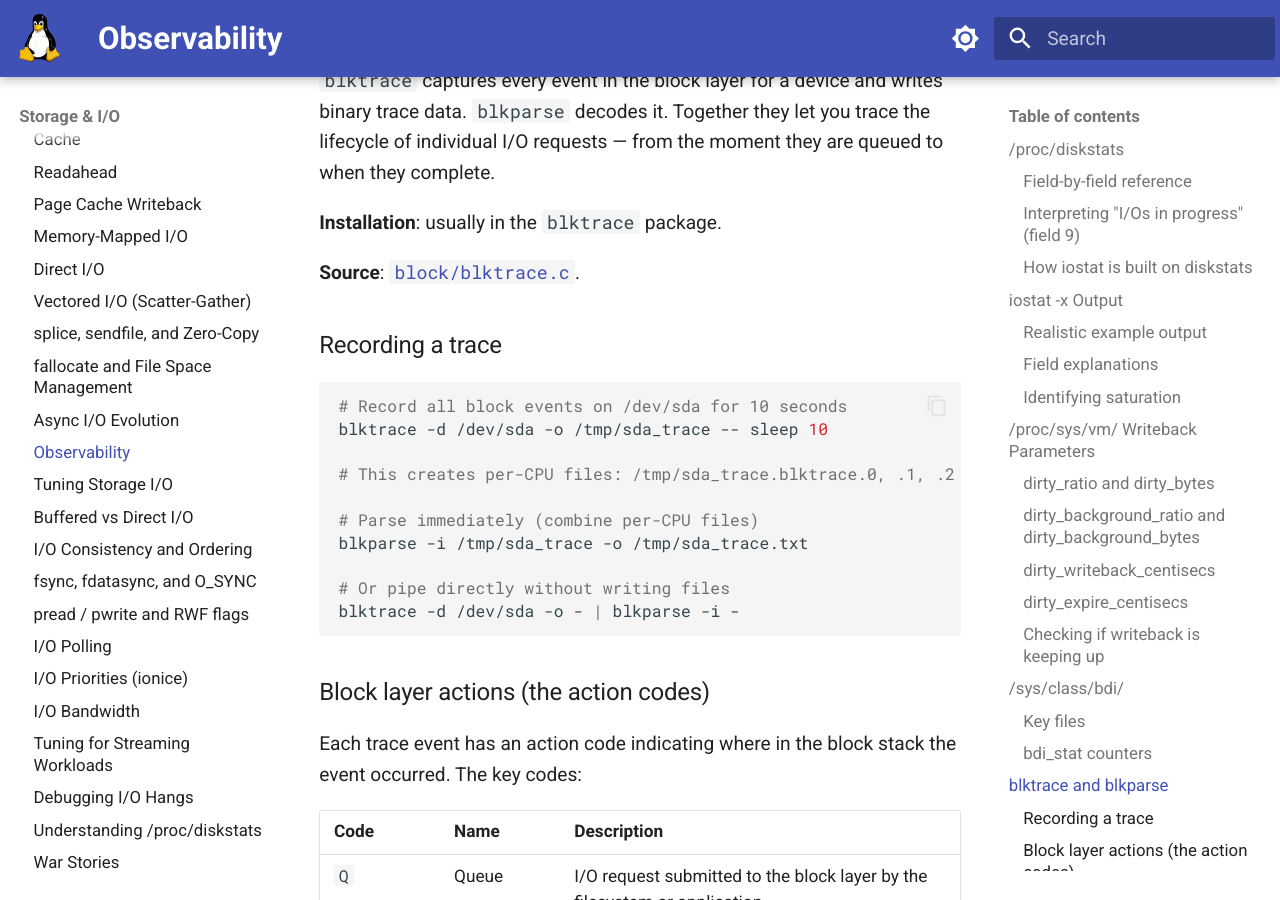
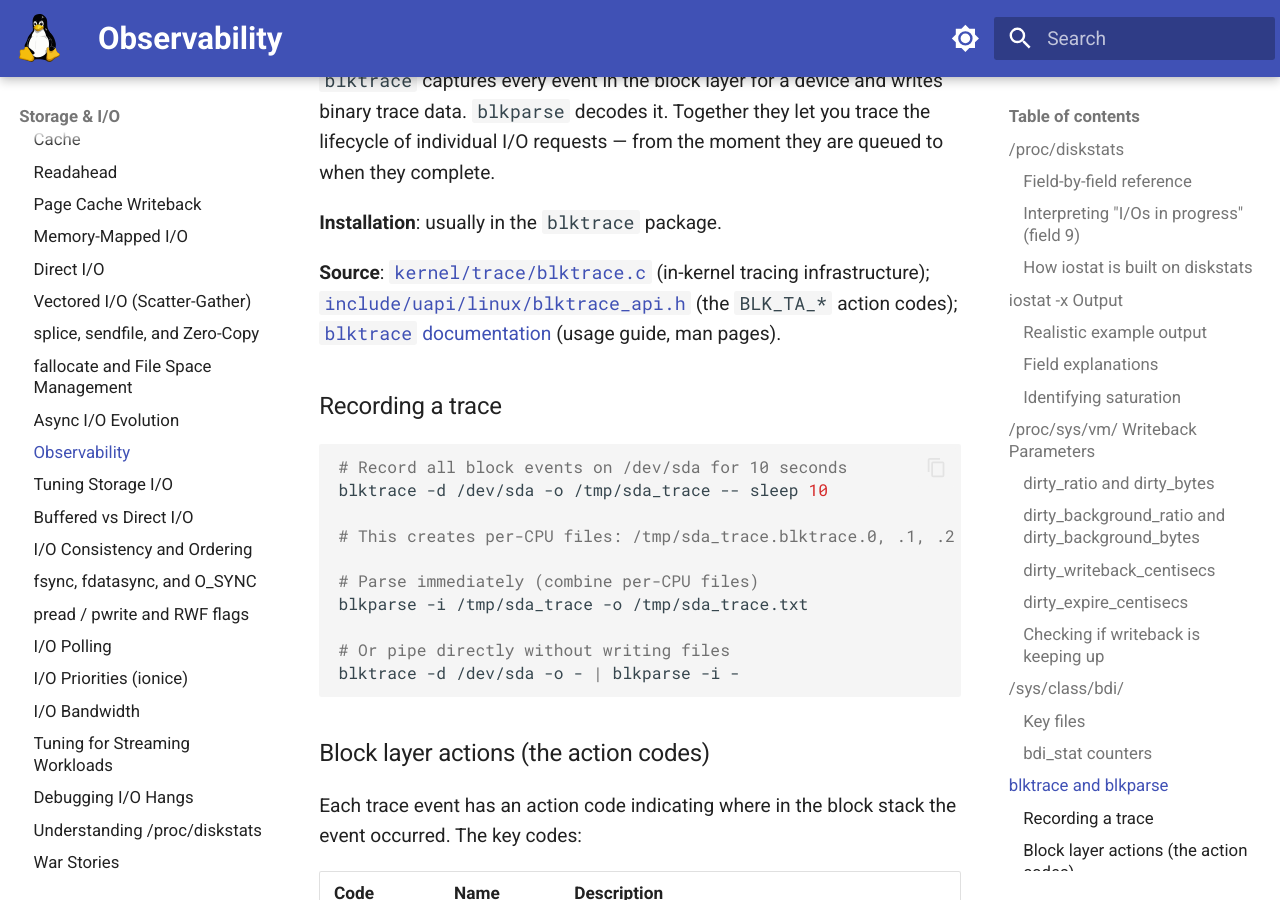
Before and after one commit to laveeshb/linux-kernel-internals, an MkDocs documentation site: the page built from docs/io/observability.md, in a window 1280 px wide and 900 px high, scrolled down 12095 px. Built offline with MkDocs 1.6.1 and Material for MkDocs 9.7.7, drawn with Linux system fonts in a browser that asks for light colours; some of the changed text lies outside the part shown.

Commit message:
Fix findings from independent review of #687 (BLOCKER + 3 upgrades)
BLOCKER: rcu-mm.md's SRCU citation was removed on the conclusion that no
matching doc exists -- an independent review found one: Documentation/RCU/
Design/Requirements/Requirements.rst has a dedicated 'Sleepable RCU' section
(verified via the #sleepable-rcu anchor), and it's the right depth for the
page's own 'MMU notifiers and SRCU' section. Restored, pointing at the
correct doc instead of the never-existed SRCU-Usage.rst.

Also fixed, found by the same review's unprompted extra sweep:
- io/observability.md cited block/diskstats.c twice (source-file link, a
  citation type outside the fast pass's original scope) -- that file has
  never existed; diskstats generation is genuinely in block/genhd.c, already
  correctly cited alongside one instance. Fixed the table row to the correct
  file, removed the redundant wrong one.
- io/observability.md's blktrace.c citations pointed at a path that moved to
  kernel/trace/blktrace.c; fixed, and restored a citation for the 'action
  code reference' the original text promised but pointed nowhere after
  removal -- include/uapi/linux/blktrace_api.h (the actual BLK_TA_* codes)
  plus the upstream blktrace project's own doc/ (man pages), both verified.
- memory-hotplug.md: added core-api/memory-hotplug.html (the notifier doc:
  memory_notify()/MEM_GOING_ONLINE/struct memory_notify), a distinct,
  relevant doc the original fast pass didn't surface, covering machinery
  the page already discusses at length.

All URLs and anchors verified 200/present before use.

````diff
--- a/docs/io/observability.md
+++ b/docs/io/observability.md
@@ -10,7 +10,7 @@
 
 `/proc/diskstats` is the canonical source of per-device I/O statistics. Every tool that reports disk throughput or latency — `iostat`, `sar`, `dstat`, Prometheus `node_exporter` — reads this file and computes deltas.
 
-**Source**: [`block/genhd.c`](https://git.kernel.org/pub/scm/linux/kernel/git/torvalds/linux.git/tree/block/genhd.c) and [`block/diskstats.c`](https://git.kernel.org/pub/scm/linux/kernel/git/torvalds/linux.git/tree/block/diskstats.c); the per-disk counters live in `struct disk_stats` inside `struct gendisk`.
+**Source**: [`block/genhd.c`](https://git.kernel.org/pub/scm/linux/kernel/git/torvalds/linux.git/tree/block/genhd.c); the per-disk counters live in `struct disk_stats` inside `struct gendisk`.
 
 ```bash
 $ cat /proc/diskstats
@@ -280,7 +280,7 @@
 
 **Installation**: usually in the `blktrace` package.
 
-**Source**: [`block/blktrace.c`](https://git.kernel.org/pub/scm/linux/kernel/git/torvalds/linux.git/tree/block/blktrace.c).
+**Source**: [`kernel/trace/blktrace.c`](https://git.kernel.org/pub/scm/linux/kernel/git/torvalds/linux.git/tree/kernel/trace/blktrace.c) (in-kernel tracing infrastructure); [`include/uapi/linux/blktrace_api.h`](https://git.kernel.org/pub/scm/linux/kernel/git/torvalds/linux.git/tree/include/uapi/linux/blktrace_api.h) (the `BLK_TA_*` action codes); [`blktrace` documentation](https://git.kernel.org/pub/scm/linux/kernel/git/axboe/blktrace.git/tree/doc) (usage guide, man pages).
 
 ### Recording a trace
 
@@ -919,8 +919,8 @@
 
 | File | Description |
 |------|-------------|
-| [`block/diskstats.c`](https://git.kernel.org/pub/scm/linux/kernel/git/torvalds/linux.git/tree/block/diskstats.c) | `/proc/diskstats` output generation |
-| [`block/blktrace.c`](https://git.kernel.org/pub/scm/linux/kernel/git/torvalds/linux.git/tree/block/blktrace.c) | blktrace in-kernel tracing infrastructure |
+| [`block/genhd.c`](https://git.kernel.org/pub/scm/linux/kernel/git/torvalds/linux.git/tree/block/genhd.c) | `/proc/diskstats` output generation |
+| [`kernel/trace/blktrace.c`](https://git.kernel.org/pub/scm/linux/kernel/git/torvalds/linux.git/tree/kernel/trace/blktrace.c) | blktrace in-kernel tracing infrastructure |
 | [`include/trace/events/block.h`](https://git.kernel.org/pub/scm/linux/kernel/git/torvalds/linux.git/tree/include/trace/events/block.h) | Block layer tracepoint definitions |
 | [`include/trace/events/writeback.h`](https://git.kernel.org/pub/scm/linux/kernel/git/torvalds/linux.git/tree/include/trace/events/writeback.h) | Writeback tracepoint definitions |
 | [`include/trace/events/filemap.h`](https://git.kernel.org/pub/scm/linux/kernel/git/torvalds/linux.git/tree/include/trace/events/filemap.h) | Page cache tracepoint definitions |
````
Also changed, not shown: docs/mm/memory-hotplug.md (+1 -0 lines), docs/mm/rcu-mm.md (+1 -0 lines).
